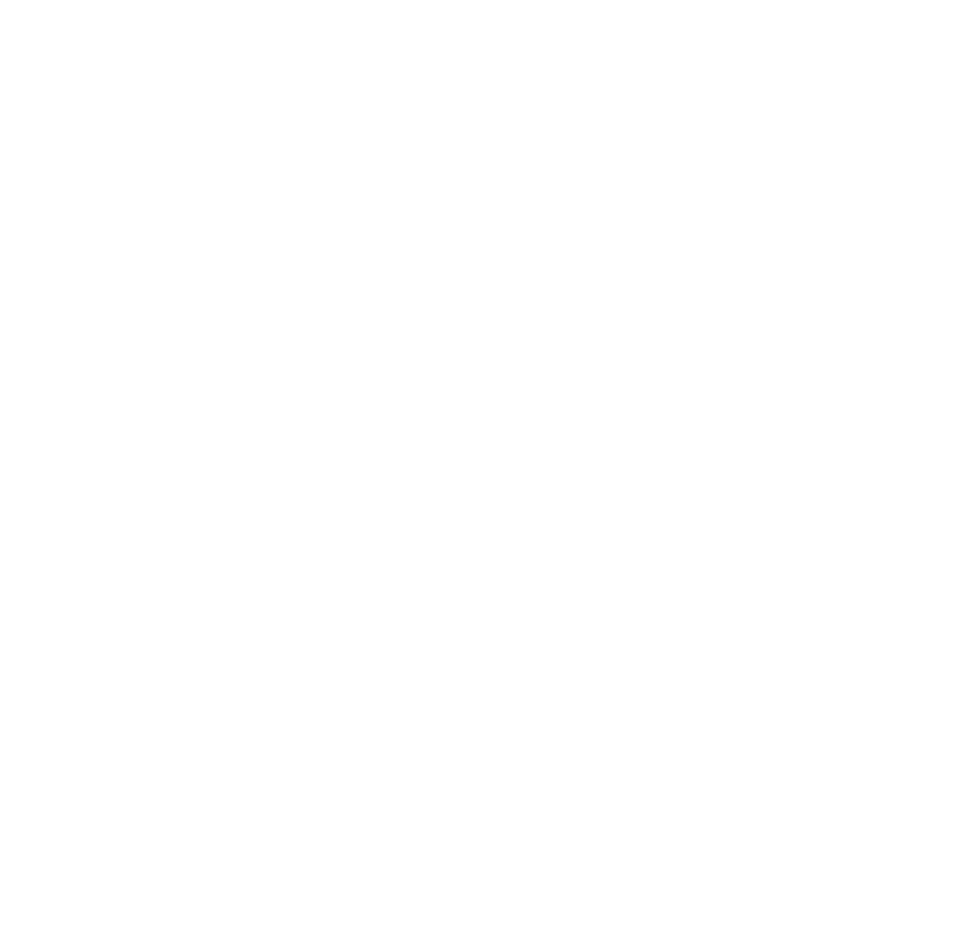
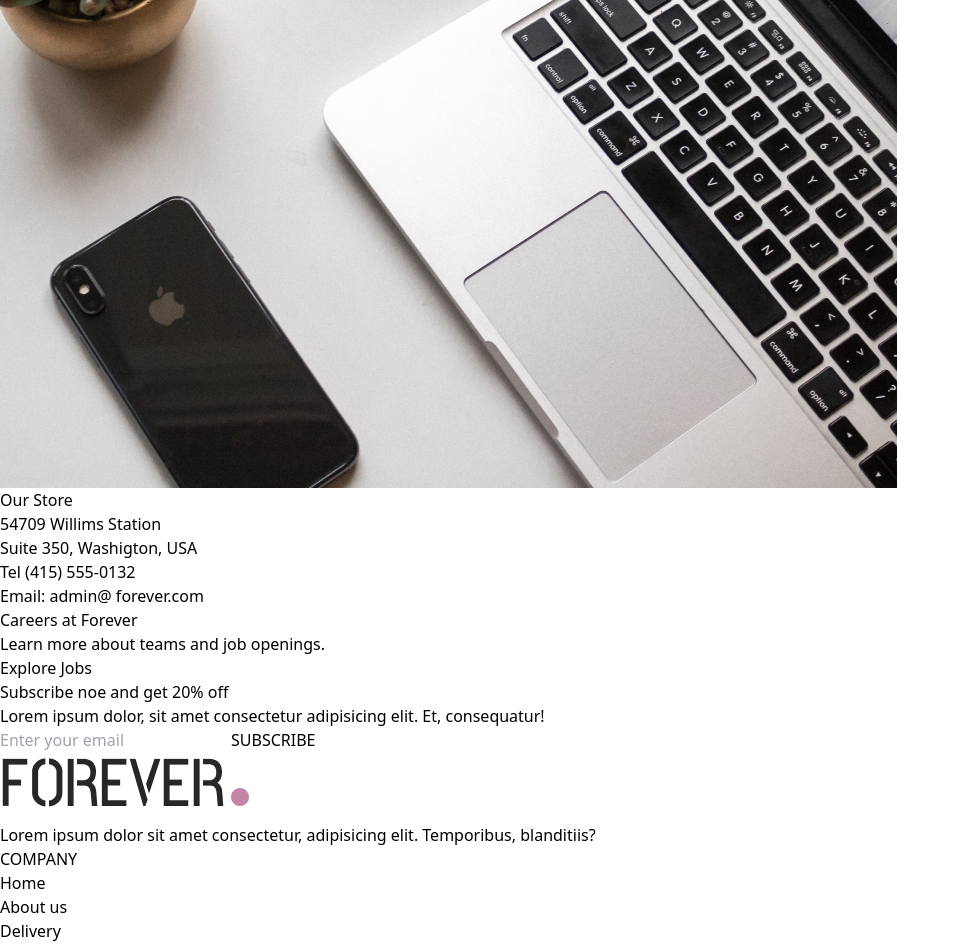
Before and after one commit to chowankumar/EcommerceStore, a React (Vite) app in the folder frontend/: page /contact in a window 1280 px wide. Shown: the part 955-1902 px from the top of the page, without its empty margins (0-960 px from the left). Before the commit the page ends 858 px from the top, so only its background shows below. Built offline with nearby package versions, Linux system fonts and the light colour scheme.

Commit message:
compete contact us page

```diff
--- a/frontend/src/pages/Contact.jsx
+++ b/frontend/src/pages/Contact.jsx
@@ -1,8 +1,33 @@
 import React from 'react'
-
+import Title from './../components/Title'
+import {assets} from './../assets/assets'
+import NewsLetterBox from './../components/NewsLetterBox'
 const Contact = () => {
   return (
-    <div>contact</div>
+    <div>
+      <div className='text-center text-2xl pt-10 border-t'>
+        <Title text1={'CONTACT'} text2={'US'}  />
+      </div>
+
+      <div className='my-10 flex flex-col justify-center md:flex-row gap-10 mb-28'>
+        <img className='w-full md:max-w-[480px]' src={assets.contact_img} alt="" />
+        <div className='flex flex-col justify-center items-start gap-6'>
+          <p className='font-semibold text-xl text-gray-600'>Our Store</p>
+          <p className='text-gray-500'>54709 Willims Station <br /> Suite 350, Washigton, USA</p>
+          <p className='text-gray-500'>Tel (415) 555-0132 <br /> Email: admin@
+          forever.com</p>
+          <p className='font-semibold text-xl text-gray-600'>Careers at Forever</p>
+          <p className='text-gray-500'>
+          Learn more about teams and job openings.</p>
+          <button className='border border-black px-8 py-4 hover:text-white hover:bg-black transition-all duration-500'> Explore Jobs</button>
+
+        </div>
+
+      </div>
+
+      <NewsLetterBox/>
+
+    </div>
   )
 }
 
```
